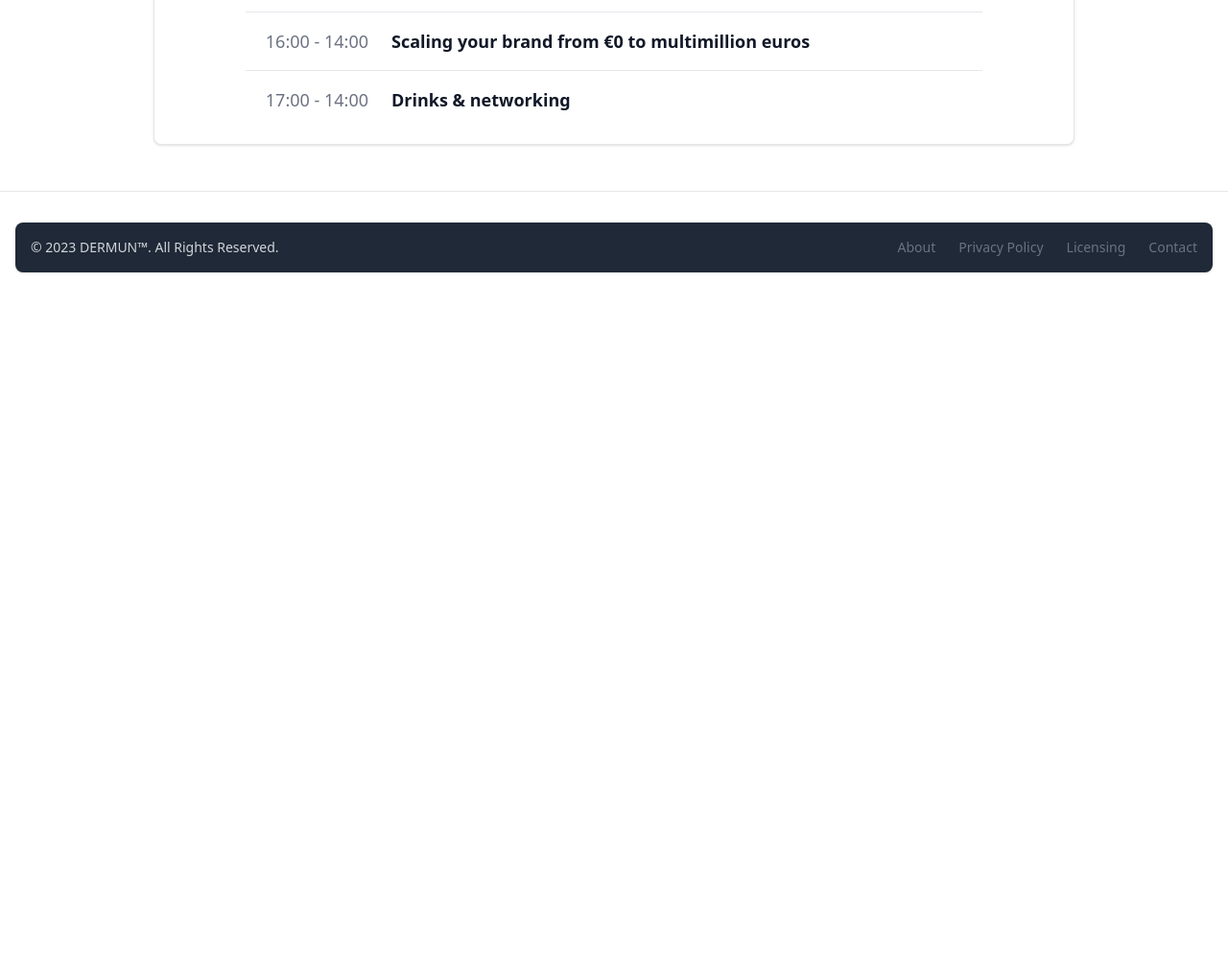
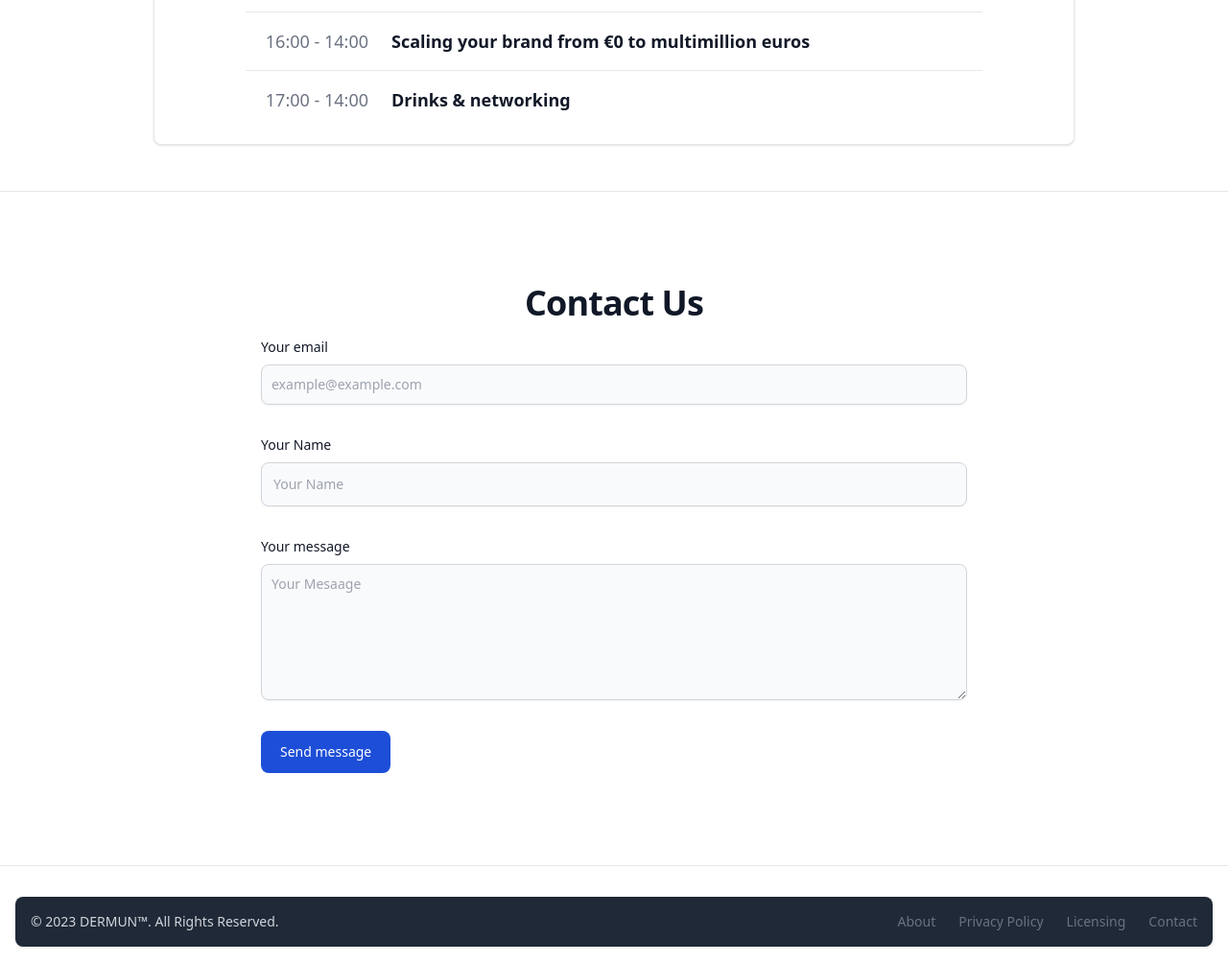
Before and after one commit to PlatinMavi/MUN, a plain HTML site: page index.html in a window 1280 px wide. Shown: the part 3139-4142 px from the top of the page at 96% size. Before the commit the page ends 3439 px from the top, so only its background shows below. Drawn offline with nearby package versions, Linux system fonts and the light colour scheme.

Commit message:
Contact Form Complete

```diff
--- a/index.html
+++ b/index.html
@@ -97,7 +97,7 @@
                 <a href="#" class="block py-2 pl-3 pr-4 text-gray-900 rounded hover:bg-gray-100 md:hover:bg-transparent md:border-0 md:hover:text-blue-700 md:p-0 dark:text-white md:dark:hover:text-blue-500 dark:hover:bg-gray-700 dark:hover:text-white md:dark:hover:bg-transparent">About Us</a>
             </li>
             <li>
-                <a href="#" class="block py-2 pl-3 pr-4 text-gray-900 rounded hover:bg-gray-100 md:hover:bg-transparent md:border-0 md:hover:text-blue-700 md:p-0 dark:text-white md:dark:hover:text-blue-500 dark:hover:bg-gray-700 dark:hover:text-white md:dark:hover:bg-transparent">Contact</a>
+                <a href="#contact" class="block py-2 pl-3 pr-4 text-gray-900 rounded hover:bg-gray-100 md:hover:bg-transparent md:border-0 md:hover:text-blue-700 md:p-0 dark:text-white md:dark:hover:text-blue-500 dark:hover:bg-gray-700 dark:hover:text-white md:dark:hover:bg-transparent">Contact</a>
             </li>
             </ul>
         </div>
@@ -564,6 +564,33 @@
 
     <hr class="h-px my-8 bg-gray-200 border-0 dark:bg-gray-700">
 
+    <!-- contact us -->
+
+    <section class="bg-white dark:bg-gray-900" id="contact">
+        <div class="py-8 lg:py-16 px-4 mx-auto max-w-screen-md">
+            <h2 class="mb-4 text-4xl tracking-tight font-extrabold text-center text-gray-900 dark:text-white">Contact Us</h2>
+            <form action="https://formsubmit.co/dermuncontact@gmail.com" method="post" class="space-y-8 i-form">
+                <div>
+                    <label for="email" class="block mb-2 text-sm font-medium text-gray-900 dark:text-gray-300">Your email</label>
+                    <input type="email" name="email" id="email" class="i-email shadow-sm bg-gray-50 border border-gray-300 text-gray-900 text-sm rounded-lg focus:ring-primary-500 focus:border-primary-500 block w-full p-2.5 dark:bg-gray-700 dark:border-gray-600 dark:placeholder-gray-400 dark:text-white dark:focus:ring-primary-500 dark:focus:border-primary-500 dark:shadow-sm-light" placeholder="example@example.com" required>
+                </div>
+                <div>
+                    <label for="Name" class="block mb-2 text-sm font-medium text-gray-900 dark:text-gray-300">Your Name</label>
+                    <input type="text" name="name" id="Name" class="i-email block p-3 w-full text-sm text-gray-900 bg-gray-50 rounded-lg border border-gray-300 shadow-sm focus:ring-primary-500 focus:border-primary-500 dark:bg-gray-700 dark:border-gray-600 dark:placeholder-gray-400 dark:text-white dark:focus:ring-primary-500 dark:focus:border-primary-500 dark:shadow-sm-light" placeholder="Your Name" required>
+                </div>
+                <div class="sm:col-span-2">
+                    <label for="message" class="block mb-2 text-sm font-medium text-gray-900 dark:text-gray-400">Your message</label>
+                    <textarea id="message" name="message" rows="6" class="i-message block p-2.5 w-full text-sm text-gray-900 bg-gray-50 rounded-lg shadow-sm border border-gray-300 focus:ring-primary-500 focus:border-primary-500 dark:bg-gray-700 dark:border-gray-600 dark:placeholder-gray-400 dark:text-white dark:focus:ring-primary-500 dark:focus:border-primary-500" placeholder="Your Mesaage"></textarea>
+                </div>
+                <button type="submit" class="py-3 px-5 text-sm font-medium text-center text-white rounded-lg bg-blue-700 sm:w-fit hover:bg-primary-800 focus:ring-4 focus:outline-none focus:ring-primary-300 dark:bg-primary-600 dark:hover:bg-primary-700 dark:focus:ring-primary-800">Send message</button>
+            </form>
+        </div>
+        </section>
+
+    <!-- contect end -->
+
+    <hr class="h-px my-8 bg-gray-200 border-0 dark:bg-gray-700">
+
     <!-- footer -->
     <footer class="bg-gray-800 rounded-lg shadow m-4">
         <div class="w-full mx-auto max-w-screen-xl p-4 md:flex md:items-center md:justify-between">
@@ -588,6 +615,7 @@
     <!-- fotter end -->
 
 
+
     <script src="https://cdnjs.cloudflare.com/ajax/libs/flowbite/1.6.5/flowbite.min.js"></script>
     <script src="index.js"></script>
 </body>
```
Also changed, not shown: contact.html (deleted, +0 -13 lines).
